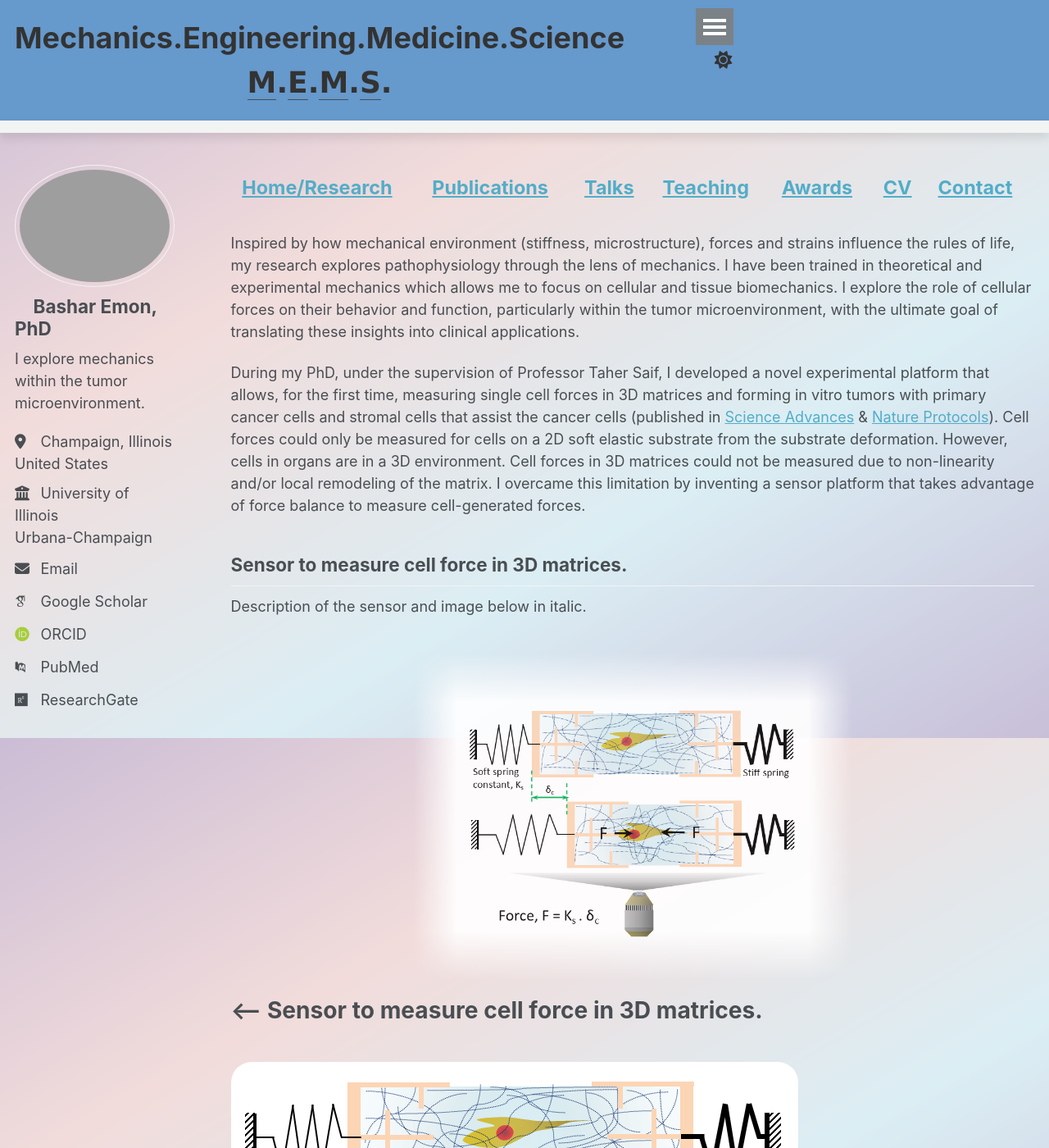
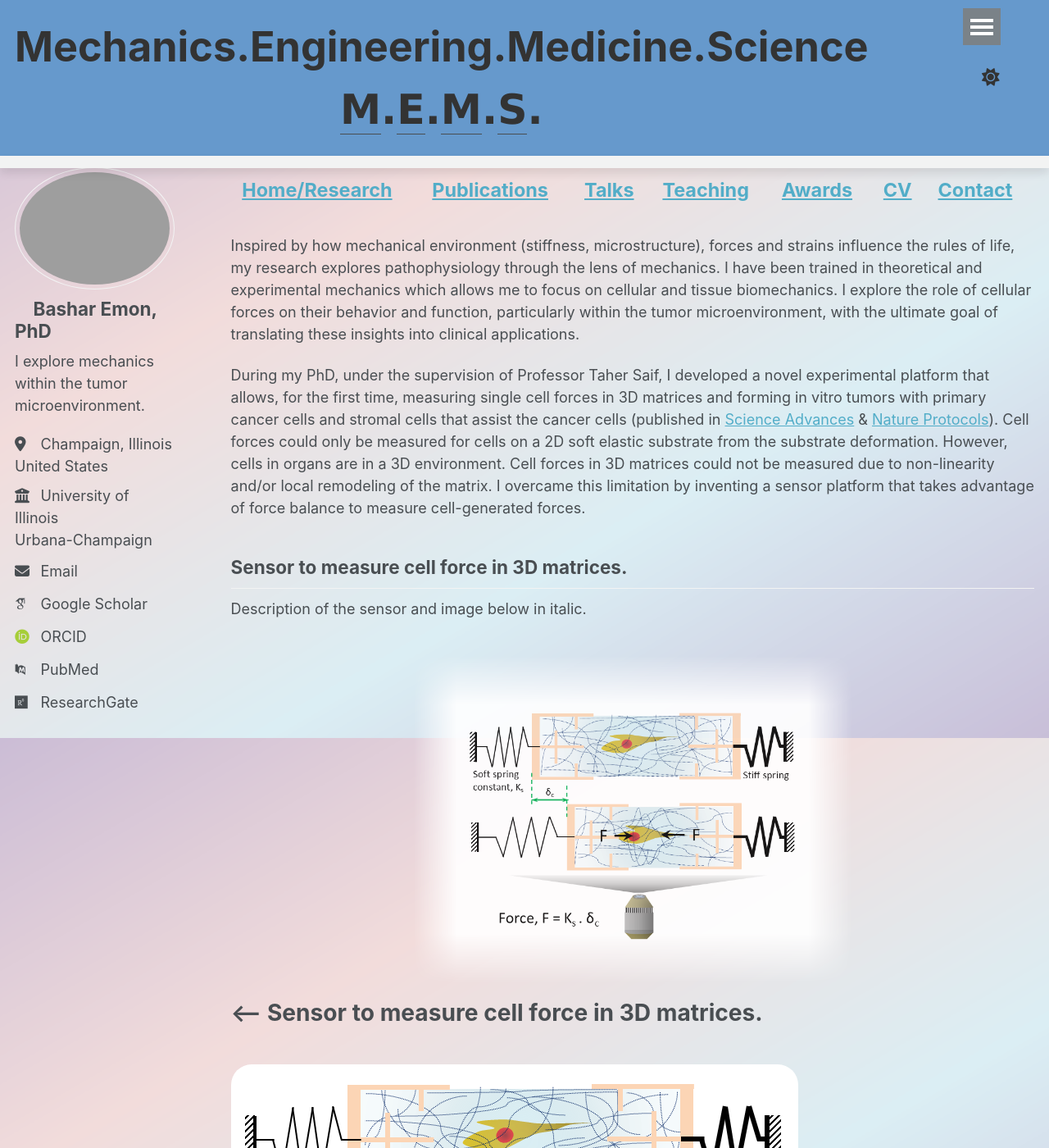
Before and after one commit to BasharEmon/BasharEmon.github.io, a Jekyll site: the page built from _pages/about.md, in a window 1280 px wide and 1400 px high. Shown: the whole window at 82% size. Built offline with Jekyll 4.4.1, drawn with Linux system fonts in a browser that asks for light colours; some web fonts are replaced.

Commit message:
Update _masthead.scss

```diff
--- a/_sass/layout/_masthead.scss
+++ b/_sass/layout/_masthead.scss
@@ -5,7 +5,7 @@
 .masthead {
   position: fixed;
   background: #6699cc;
-  height: fit-content;
+  height: 150px; //fit-content;
   top: 0;
   width: 100%;
 
@@ -90,7 +90,7 @@
   }
 }
 .masthead__menu-item:first-child {
-  font-size: 2rem;  // or any size you want
+  font-size: 2.8rem;  // or any size you want
   font-weight: 700;
   //color: blue;
   text-align: center;
```
